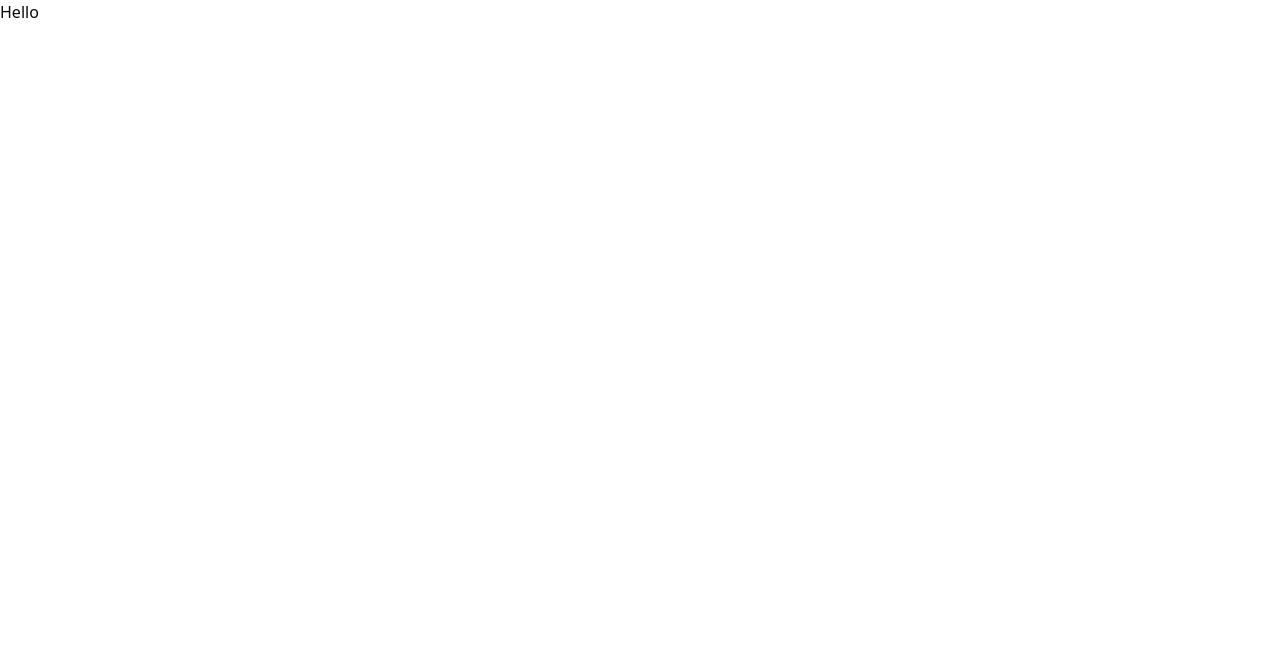
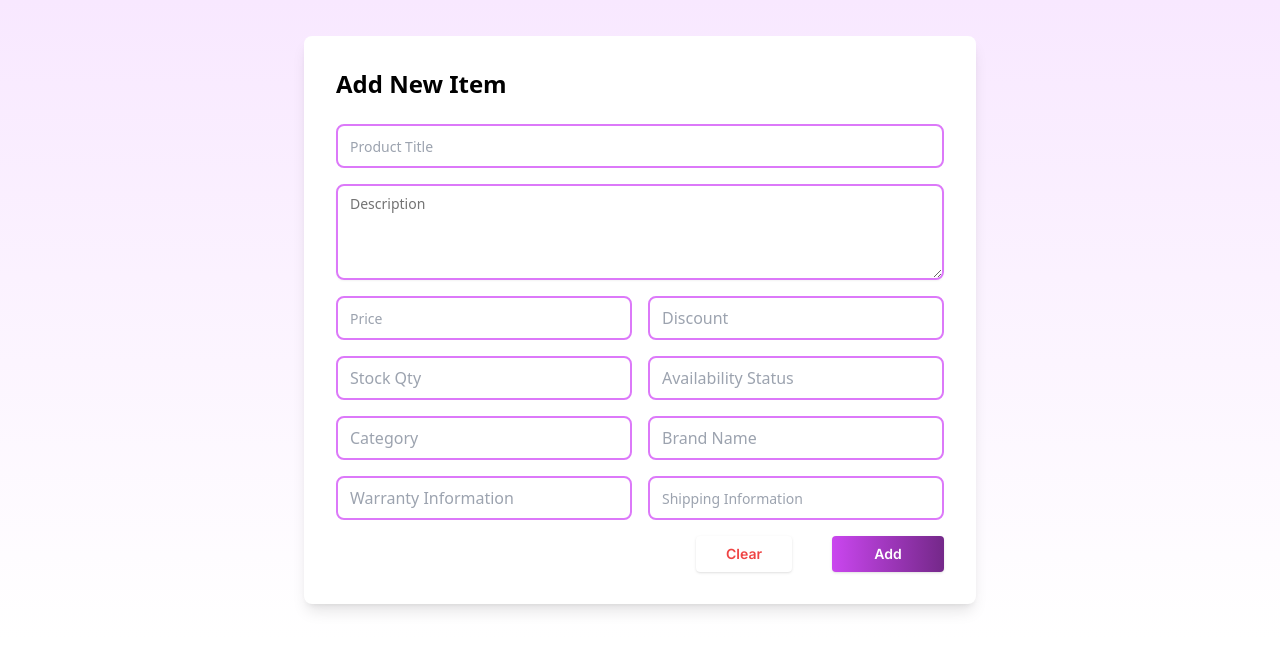
Before and after one commit to priyashankapgui/React-Intern-Practical-Test, a React (Vite) app: page /add-new in a window 1280 px wide. Shown: the top 650 px of the page. Built offline with nearby package versions, Linux system fonts and the light colour scheme.

Commit message:
Add New Product Page Create

```diff
--- a/package.json
+++ b/package.json
@@ -11,6 +11,7 @@
   },
   "dependencies": {
     "@fontsource/inter": "^5.1.0",
+    "@radix-ui/react-dropdown-menu": "^2.1.2",
     "@radix-ui/react-icons": "^1.3.0",
     "@radix-ui/react-label": "^2.1.0",
     "@radix-ui/react-slot": "^1.1.0",
--- a/src/Components/Product/ProductTable/ProductTable.jsx
+++ b/src/Components/Product/ProductTable/ProductTable.jsx
@@ -70,12 +70,12 @@ export const ProductTable = () => {
 
   // Handle adding a new product
   const handleAddProduct = () => {
-    navigate('/add-product');
+    navigate('/add-new');
   };
 
   // Handle row click and navigate to single product page
   const handleRowClick = (row) => {
-    navigate(`/product/${row.id}`);  // Replace `/product/` with your actual route if different
+    navigate(`/product/${row.id}`);
   };
 
   return (
--- a/src/pages/AddNewPage/AddNewPage.jsx
+++ b/src/pages/AddNewPage/AddNewPage.jsx
@@ -1,10 +1,12 @@
+import Layout from '@/Components/Layout/Layout'
+import AddNewProductForm from '@/section/ProductForm/AddNewProductForm'
 import React from 'react'
 
 function AddNewPage() {
   return (
-    <div>
-        <h1>Hello</h1>
-    </div>
+    <Layout>
+      <AddNewProductForm/>
+    </Layout>
   )
 }
 
--- a/src/pages/LoginPage/LoginPage.jsx
+++ b/src/pages/LoginPage/LoginPage.jsx
@@ -2,6 +2,7 @@
 import ProductCard from '@/Components/Product/ProductCard/ProductCard';
 import { ProductTable } from '@/Components/Product/ProductTable/ProductTable';
 import LoginForm from '@/section/LoginForm/LoginForm';
+import AddNewProductForm from '@/section/ProductForm/AddNewProductForm';
 
 
 
@@ -13,10 +14,10 @@ export default function LoginPage() {
 
 
           <div className='mx-36 my-9'>
-          <LoginForm/>
+         <AddNewProductForm/>
           </div>
 
-          <ProductTable/>
+
 
 
 
--- a/src/section/LoginForm/LoginForm.jsx
+++ b/src/section/LoginForm/LoginForm.jsx
@@ -33,7 +33,7 @@ const LoginForm = () => {
       const formattedErrors = result.error.format();
       setErrors(formattedErrors);
     } else {
-      // Clear errors and handle successful submission
+
       setErrors({});
       console.log('Form submitted with:', { email, password });
       //  sign-in logic
--- a/src/section/ProductForm/AddNewProductForm.jsx
+++ b/src/section/ProductForm/AddNewProductForm.jsx
@@ -1,4 +1,5 @@
 import React, { useState } from "react";
+import { z } from "zod";
 import InputField from "@/Components/InputField/InputField";
 import { Textarea } from "@/Components/ui/textarea";
 import { AddNewItemSchema } from "@/schema/productsSchema/productSchema";
```
Also changed, not shown: 1 other file (tests, documents, lock files or other folders).
